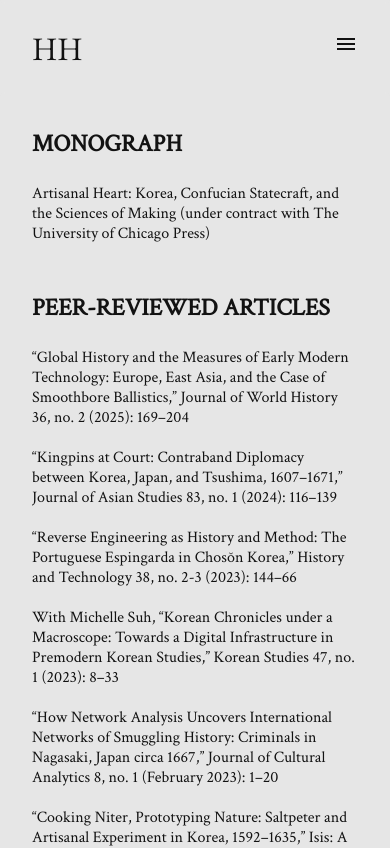
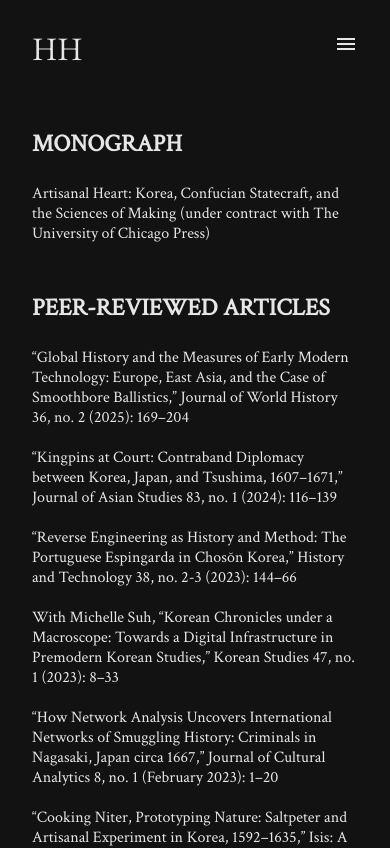
Before and after one commit to euisungkang/hhkang, a SvelteKit app: page /works in a window 390 px wide. Shown: the top 848 px of the page. Built offline with nearby package versions, Linux system fonts and the light colour scheme.

Commit message:
fix: playsinline for iOS support

```diff
--- a/src/routes/+page.svelte
+++ b/src/routes/+page.svelte
@@ -21,7 +21,14 @@
 		<source src={bgvideo} type="video/mp4" />
 	</video>
 
-	<video autoplay muted loop id="mobilebg" class="absolute top-0 h-[100%] flex lg:hidden">
+	<video
+		autoplay
+		muted
+		loop
+		id="mobilebg"
+		class="absolute top-0 h-[100%] flex lg:hidden"
+		playsinline
+	>
 		<source src={mobilebg} type="video/mp4" />
 	</video>
 </div>
--- a/src/routes/works/+page.svelte
+++ b/src/routes/works/+page.svelte
@@ -14,8 +14,8 @@
 	let load: boolean = $state(false);
 	let selectedIndex: number = $state(-1);
 
-	const textColor: string = '#121212';
-	const backgroundColor: string = '#e6e6e6';
+	const backgroundColor: string = '#121212';
+	const textColor: string = '#e6e6e6';
 
 	function onMouseEnter(work: Work) {
 		selectedIndex = work.index;
@@ -43,7 +43,7 @@
 	<div
 		class=" h-full w-full lg:w-[50%] float-left px-8 lg:px-0 pt-32 lg:pt-56 pb-32 flex justify-end"
 	>
-		<div class="h-full w-full lg:w-2/3 prose prose-light font-crimson max-w-none">
+		<div class="h-full w-full lg:w-2/3 prose prose-dark font-crimson max-w-none">
 			{#each Object.entries(works) as [k, v]}
 				<h2
 					class="transform-[opacity] duration-200 font-bold"
@@ -96,5 +96,5 @@
 	</div>
 
 	<Logo overlayColor={textColor} />
-	<Tabs overlayColor={textColor} {backgroundColor} cutoff={true} />
+	<Tabs overlayColor={textColor} {backgroundColor} cutoff={false} />
 </div>
```
